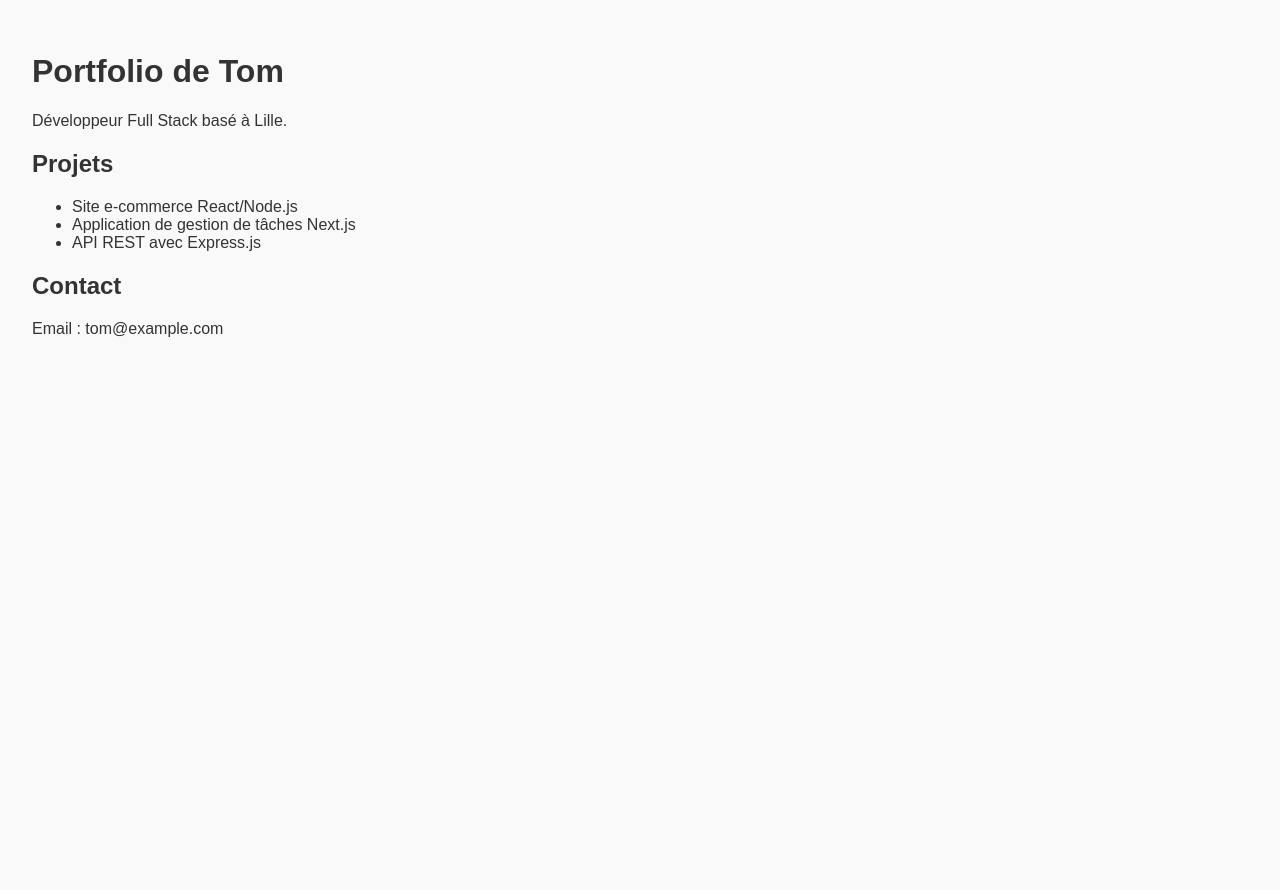
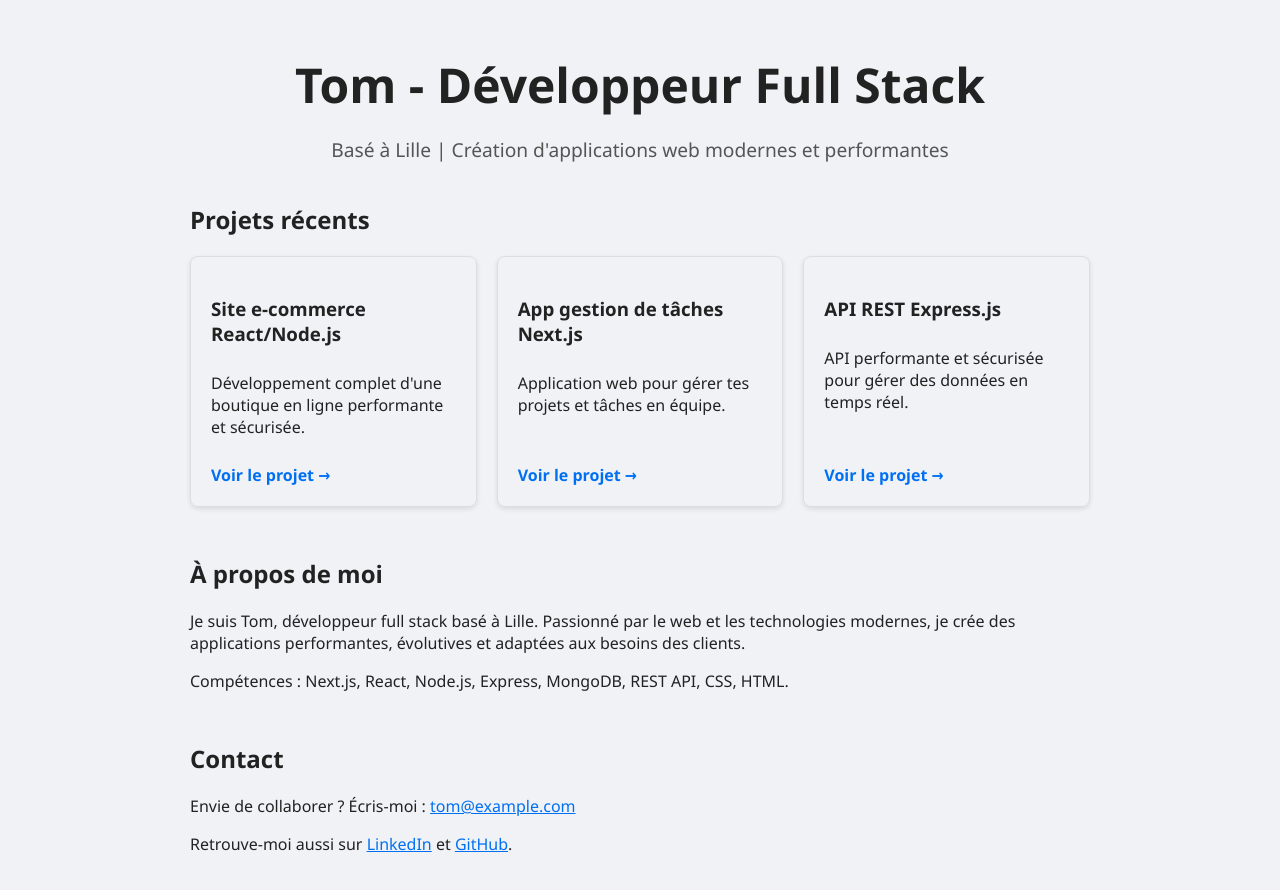
Before and after one commit to Tom-coding29/Portfolio, a Next.js app: page / in a window 1280 px wide. Before the commit the page ends 800 px from the top, so only its background shows below. Built offline with nearby package versions, Linux system fonts and the light colour scheme.

Commit message:
Portfolio 3

```diff
--- a/pages/index.js
+++ b/pages/index.js
@@ -1,20 +1,56 @@
 export default function Home() {
+  const projets = [
+    {
+      titre: "Site e-commerce React/Node.js",
+      desc: "Développement complet d'une boutique en ligne performante et sécurisée.",
+      url: "https://exemple-ecommerce.com",
+    },
+    {
+      titre: "App gestion de tâches Next.js",
+      desc: "Application web pour gérer tes projets et tâches en équipe.",
+      url: "https://exemple-tasksapp.com",
+    },
+    {
+      titre: "API REST Express.js",
+      desc: "API performante et sécurisée pour gérer des données en temps réel.",
+      url: "https://exemple-api.com",
+    },
+  ];
+
   return (
-    <main style={{ padding: '2rem', fontFamily: 'Arial, sans-serif' }}>
-      <h1>Portfolio de Tom</h1>
-      <p>Développeur Full Stack basé à Lille.</p>
-      <section>
-        <h2>Projets</h2>
-        <ul>
-          <li>Site e-commerce React/Node.js</li>
-          <li>Application de gestion de tâches Next.js</li>
-          <li>API REST avec Express.js</li>
-        </ul>
+    <main style={{ maxWidth: 900, margin: "auto", padding: 20, fontFamily: "'Segoe UI', Tahoma, Geneva, Verdana, sans-serif" }}>
+      <header style={{ textAlign: "center", marginBottom: 40 }}>
+        <h1 style={{ fontSize: "3rem", marginBottom: 10 }}>Tom - Développeur Full Stack</h1>
+        <p style={{ fontSize: "1.2rem", color: "#555" }}>Basé à Lille | Création d'applications web modernes et performantes</p>
+      </header>
+
+      <section style={{ marginBottom: 50 }}>
+        <h2>Projets récents</h2>
+        <div style={{ display: "grid", gap: 20, gridTemplateColumns: "repeat(auto-fit, minmax(250px, 1fr))" }}>
+          {projets.map(({ titre, desc, url }) => (
+            <a key={titre} href={url} target="_blank" rel="noopener noreferrer" style={{ padding: 20, border: "1px solid #ddd", borderRadius: 8, textDecoration: "none", color: "#222", boxShadow: "0 2px 5px rgba(0,0,0,0.1)", transition: "transform 0.2s", display: "flex", flexDirection: "column" }}
+              onMouseEnter={e => (e.currentTarget.style.transform = "scale(1.05)")}
+              onMouseLeave={e => (e.currentTarget.style.transform = "scale(1)")}
+            >
+              <h3 style={{ marginBottom: 10 }}>{titre}</h3>
+              <p style={{ flexGrow: 1 }}>{desc}</p>
+              <span style={{ marginTop: 10, color: "#0070f3", fontWeight: "bold" }}>Voir le projet →</span>
+            </a>
+          ))}
+        </div>
       </section>
+
+      <section style={{ marginBottom: 50 }}>
+        <h2>À propos de moi</h2>
+        <p>Je suis Tom, développeur full stack basé à Lille. Passionné par le web et les technologies modernes, je crée des applications performantes, évolutives et adaptées aux besoins des clients.</p>
+        <p>Compétences : Next.js, React, Node.js, Express, MongoDB, REST API, CSS, HTML.</p>
+      </section>
+
       <section>
         <h2>Contact</h2>
-        <p>Email : tom@example.com</p>
+        <p>Envie de collaborer ? Écris-moi : <a href="mailto:tom@example.com" style={{ color: "#0070f3" }}>tom@example.com</a></p>
+        <p>Retrouve-moi aussi sur <a href="https://linkedin.com/in/tom" target="_blank" rel="noopener noreferrer" style={{ color: "#0070f3" }}>LinkedIn</a> et <a href="https://github.com/Tom-coding29" target="_blank" rel="noopener noreferrer" style={{ color: "#0070f3" }}>GitHub</a>.</p>
       </section>
     </main>
-  )
+  );
 }
--- a/styles/globals.css
+++ b/styles/globals.css
@@ -1,6 +1,13 @@
 body {
   margin: 0;
-  padding: 0;
-  background-color: #f9f9f9;
-  color: #333;
+  background: #f0f2f5;
+  color: #222;
 }
+
+h1, h2, h3 {
+  font-weight: 700;
+}
+
+a:hover {
+  text-decoration: underline;
+}
```
